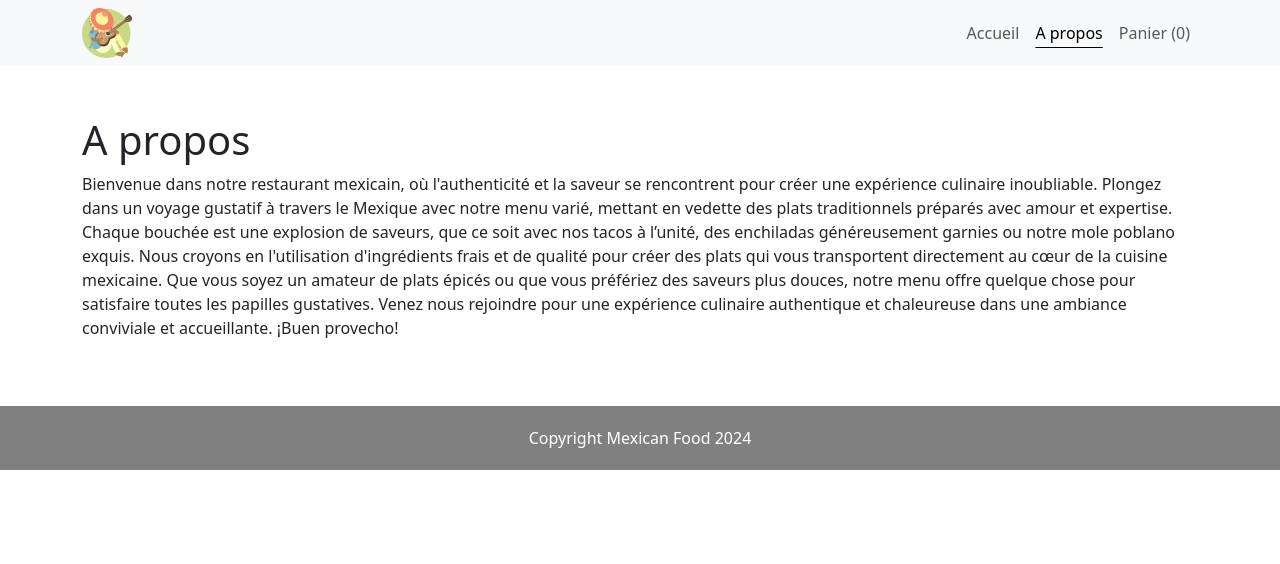
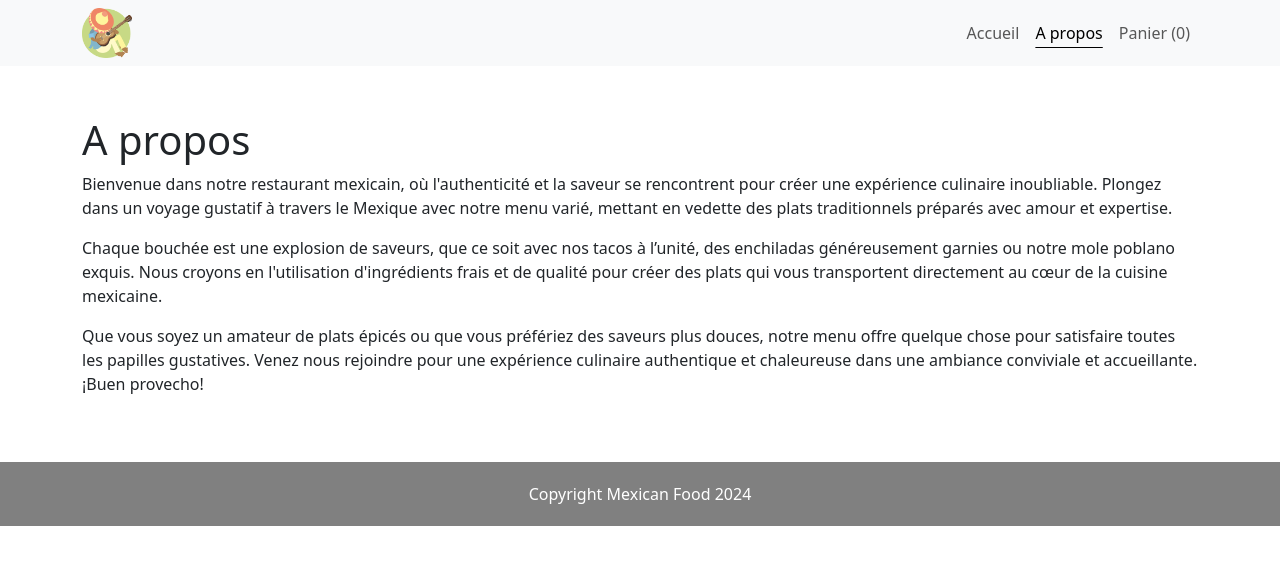
Before and after one commit to Nagromn/react-get-started, a React (Create React App) app: page /about in a window 1280 px wide. Shown: the top 564 px of the page. Built offline with nearby package versions, Linux system fonts and the light colour scheme.

Commit message:
add cart context

```diff
--- a/src/App.js
+++ b/src/App.js
@@ -6,26 +6,16 @@ import Layout from "./components/Layout";
 import DishDetails from "./pages/DishDetails";
 import NotFound from "./pages/NotFound";
 import Cart from "./pages/Cart";
-import { useState } from "react";
 
 function App() {
-    const [cart, setCart] = useState([]);
-
-    const addToCart = (dish) => {
-        setCart([...cart, dish]);
-    };
-
     return (
         <div className="App">
             <Routes>
-                <Route element={<Layout cart={cart} />}>
+                <Route element={<Layout />}>
                     <Route index element={<Home />} />
                     <Route path="about" element={<About />} />
-                    <Route
-                        path="plat/:slug"
-                        element={<DishDetails addToCart={addToCart} />}
-                    />
-                    <Route path="cart" element={<Cart cart={cart} />} />
+                    <Route path="plat/:slug" element={<DishDetails />} />
+                    <Route path="cart" element={<Cart />} />
                     <Route path="*" element={<NotFound />} />
                 </Route>
             </Routes>
--- a/src/components/Header.jsx
+++ b/src/components/Header.jsx
@@ -4,9 +4,12 @@ import Navbar from "react-bootstrap/Navbar";
 import Nav from "react-bootstrap/Nav";
 import logo from "../assets/images/man-3262834_960_720.webp";
 import { NavLink } from "react-router-dom";
+import { CartContext } from "../utils/context/CartContext";
+import { useContext } from "react";
 
-const Header = ({ cart }) => {
-    console.log(cart);
+const Header = () => {
+    const { cart } = useContext(CartContext);
+
     return (
         <header>
             <Navbar className="bg-body-tertiary">
@@ -26,8 +29,7 @@ const Header = ({ cart }) => {
                             A propos
                         </NavLink>
                         <NavLink to="/cart" className="nav-link">
-                            {console.log(cart)}
-                            Panier ({cart && cart.length ? cart.length : 0})
+                            Panier ({cart ? cart.length : 0})
                         </NavLink>
                     </Nav>
                 </Container>
--- a/src/components/Layout.jsx
+++ b/src/components/Layout.jsx
@@ -2,10 +2,10 @@ import Header from "../components/Header";
 import Footer from "../components/Footer";
 import { Outlet } from "react-router-dom";
 
-const Layout = ({ cart }) => {
+const Layout = () => {
     return (
         <>
-            <Header cart={cart} />
+            <Header />
             <main>
                 <Outlet />
             </main>
--- a/src/index.js
+++ b/src/index.js
@@ -5,12 +5,15 @@ import App from "./App";
 import reportWebVitals from "./reportWebVitals";
 import "bootstrap/dist/css/bootstrap.min.css";
 import { BrowserRouter } from "react-router-dom";
+import { CartProvider } from "./utils/context/CartContext";
 
 const root = ReactDOM.createRoot(document.getElementById("root"));
 root.render(
     <React.StrictMode>
         <BrowserRouter>
-            <App />
+            <CartProvider>
+                <App />
+            </CartProvider>
         </BrowserRouter>
     </React.StrictMode>
 );
--- a/src/pages/About.jsx
+++ b/src/pages/About.jsx
@@ -13,15 +13,20 @@ const About = () => {
                         une expérience culinaire inoubliable. Plongez dans un
                         voyage gustatif à travers le Mexique avec notre menu
                         varié, mettant en vedette des plats traditionnels
-                        préparés avec amour et expertise. Chaque bouchée est une
-                        explosion de saveurs, que ce soit avec nos tacos à
-                        l’unité, des enchiladas généreusement garnies ou notre
-                        mole poblano exquis. Nous croyons en l'utilisation
-                        d'ingrédients frais et de qualité pour créer des plats
-                        qui vous transportent directement au cœur de la cuisine
-                        mexicaine. Que vous soyez un amateur de plats épicés ou
-                        que vous préfériez des saveurs plus douces, notre menu
-                        offre quelque chose pour satisfaire toutes les papilles
+                        préparés avec amour et expertise.
+                    </p>
+                    <p>
+                        Chaque bouchée est une explosion de saveurs, que ce soit
+                        avec nos tacos à l’unité, des enchiladas généreusement
+                        garnies ou notre mole poblano exquis. Nous croyons en
+                        l'utilisation d'ingrédients frais et de qualité pour
+                        créer des plats qui vous transportent directement au
+                        cœur de la cuisine mexicaine.
+                    </p>
+                    <p>
+                        Que vous soyez un amateur de plats épicés ou que vous
+                        préfériez des saveurs plus douces, notre menu offre
+                        quelque chose pour satisfaire toutes les papilles
                         gustatives. Venez nous rejoindre pour une expérience
                         culinaire authentique et chaleureuse dans une ambiance
                         conviviale et accueillante. ¡Buen provecho!
--- a/src/pages/Cart.jsx
+++ b/src/pages/Cart.jsx
@@ -1,8 +1,12 @@
 import Container from "react-bootstrap/Container";
 import Row from "react-bootstrap/Row";
 import Table from "react-bootstrap/Table";
+import { useContext } from "react";
+import { CartContext } from "../utils/context/CartContext";
 
-const Cart = ({ cart }) => {
+const Cart = () => {
+    const { cart } = useContext(CartContext);
+
     return (
         <>
             <Container>
@@ -13,6 +17,7 @@ const Cart = ({ cart }) => {
                             <tr>
                                 <th>Nom</th>
                                 <th>Prix</th>
+                                <th>Quantité</th>
                             </tr>
                         </thead>
                         <tbody>
@@ -20,6 +25,7 @@ const Cart = ({ cart }) => {
                                 <tr key={index}>
                                     <td>{dish.name}</td>
                                     <td>{dish.price}€</td>
+                                    <td>{dish.quantity}</td>
                                 </tr>
                             ))}
                         </tbody>
--- a/src/pages/DishDetails.jsx
+++ b/src/pages/DishDetails.jsx
@@ -2,15 +2,17 @@ import { useParams } from "react-router-dom";
 import Container from "react-bootstrap/Container";
 import Row from "react-bootstrap/Row";
 import dishesData from "../data/dishes.json";
-import { useEffect, useState } from "react";
+import { useEffect, useState, useContext } from "react";
 import Col from "react-bootstrap/Col";
 import Button from "react-bootstrap/Button";
 import { useNavigate } from "react-router-dom";
+import { CartContext } from "../utils/context/CartContext";
 
-const DishDetails = ({ addToCart }) => {
+const DishDetails = () => {
     const { slug } = useParams();
     const [dish, setDish] = useState();
     const navigate = useNavigate();
+    const { addToCart } = useContext(CartContext);
 
     useEffect(() => {
         const getSlug = dishesData.find((dish) => dish.slug === slug);
--- /dev/null
+++ b/src/utils/context/CartContext.jsx
@@ -0,0 +1,29 @@
+import { useState, createContext } from "react";
+
+export const CartContext = createContext();
+
+export const CartProvider = ({ children }) => {
+    const [cart, setCart] = useState([]);
+
+    const addToCart = (dish) => {
+        const newCart = [...cart];
+        const dishIndexExist = newCart.findIndex(
+            (product) => product.id === dish.id
+        );
+
+        if (dishIndexExist === -1) {
+            dish.quantity = 1;
+            newCart.push(dish);
+        } else {
+            newCart[dishIndexExist].quantity++;
+        }
+
+        setCart(newCart);
+    };
+
+    return (
+        <CartContext.Provider value={{ cart, addToCart }}>
+            {children}
+        </CartContext.Provider>
+    );
+};
```
